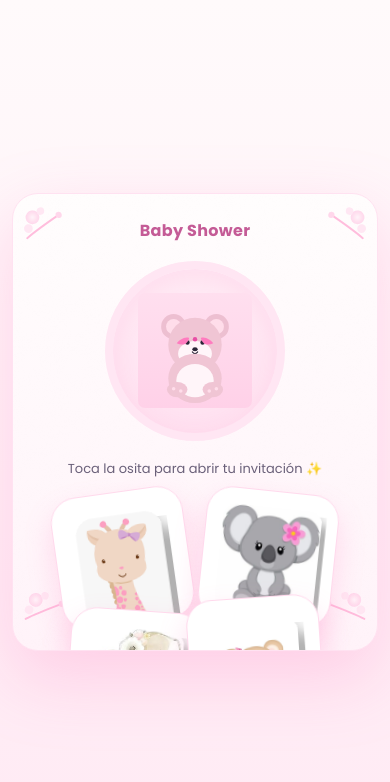
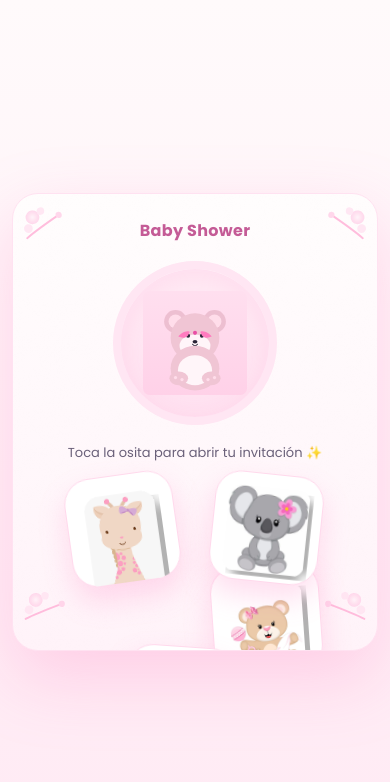
Before and after one commit to chrisv3l3z/babyshower-invitacion, a plain HTML site: page index.html in a window 390 px wide. Shown: the top 782 px of the page. Drawn offline with Linux system fonts and the light colour scheme.

Commit message:
Primera versión de la invitación

```diff
--- a/index.html
+++ b/index.html
@@ -105,6 +105,39 @@
     .sticker.s4{ right:14%; bottom:4%; transform: rotate(-5deg); animation-delay:1.9s;}
     @keyframes bob{ 0%,100%{ transform: translateY(0) rotate(var(--rot,0deg)); } 50%{ transform: translateY(-6px) rotate(var(--rot,0deg)); }}
     @media(max-width:560px){ .cover-decor{ height: 280px; } .sticker{ width: clamp(88px, 34vw, 140px);} .sticker.s1{left:6%; top:14%;} .sticker.s2{right:6%; top:4%;} .sticker.s3{left:10%; bottom:8%;} .sticker.s4{right:10%; bottom:6%;} }
+
+   @media (max-width: 600px){
+  /* baja un poco la osita y reduce su tamaño en móviles */
+  .cover-bear{
+    width: clamp(140px, 42vw, 200px);
+    height: clamp(140px, 42vw, 200px);
+  }
+
+  /* área donde viven los stickers y su tamaño */
+  .cover-decor{ height: 240px; }
+
+  /* haz los stickers más pequeños en móvil */
+  .sticker{ width: clamp(84px, 28vw, 120px); }
+
+  /* nuevas posiciones (más abajo y separadas) */
+  .sticker.s1{ left: 10%; top: 62%; transform: rotate(-5deg); z-index: 3; }
+  .sticker.s2{ right: 10%; top: 62%; transform: rotate(4deg);  z-index: 3; }
+  .sticker.s3{ left: 28%; top: 74%; transform: rotate(2deg);   z-index: 2; }
+
+  /* encuadre para que se vean las caritas completas */
+  .sticker.s1 img{ object-position: 60% 50%; }
+  .sticker.s2 img{ object-position: 50% 45%; }
+  .sticker.s3 img{ object-position: 50% 55%; }
+}
+
+/* aún más compacto para pantallas muy pequeñas */
+@media (max-width: 380px){
+  .cover-decor{ height: 210px; }
+  .sticker{ width: 82px; }         /* fuerza un tamaño fijo más chico */
+  .sticker.s1{ left: 6%;  top: 62%; }
+  .sticker.s2{ right: 6%; top: 62%; }
+  .sticker.s3{ left: 26%; top: 74%; }
+}
 
   </style>
 </head>
```
